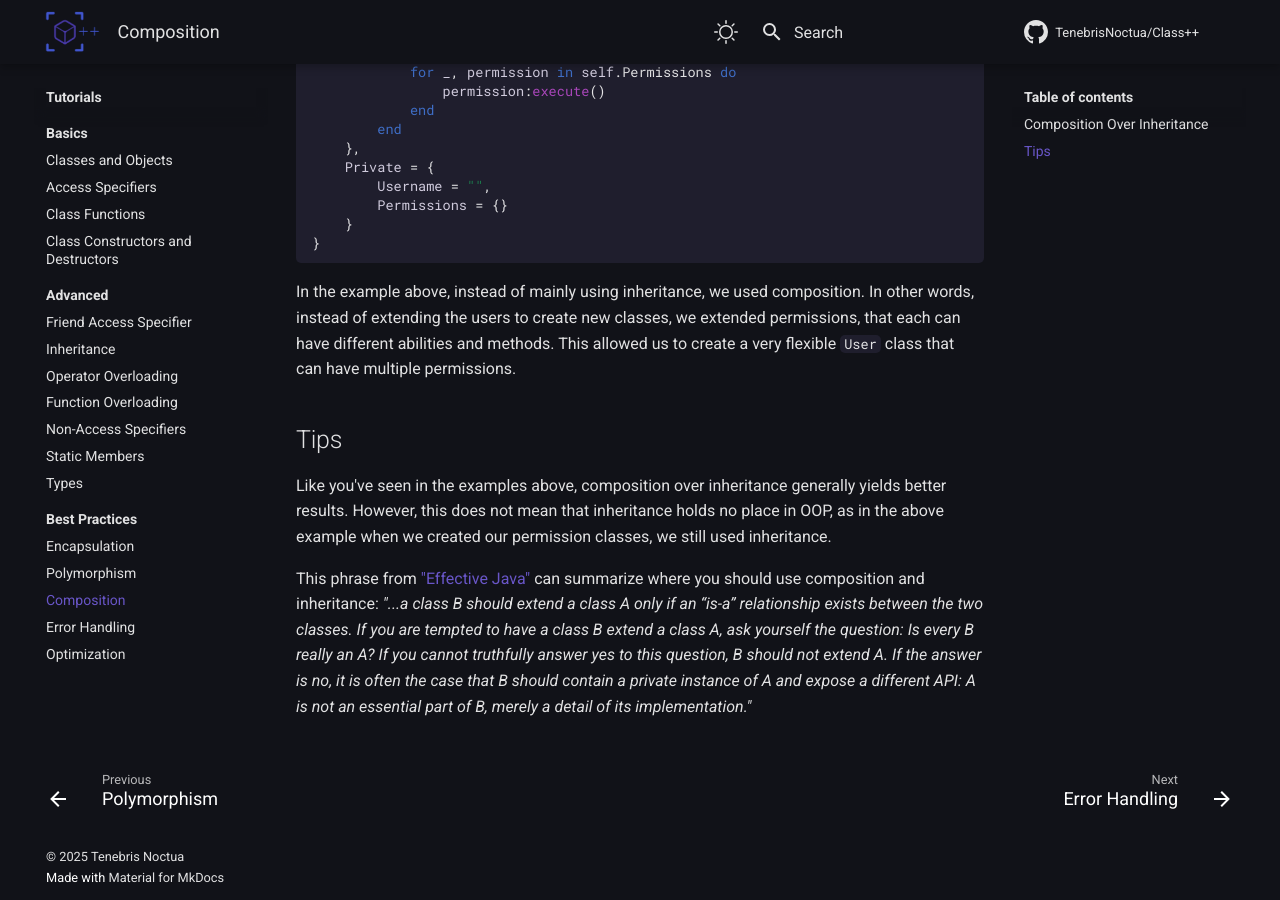
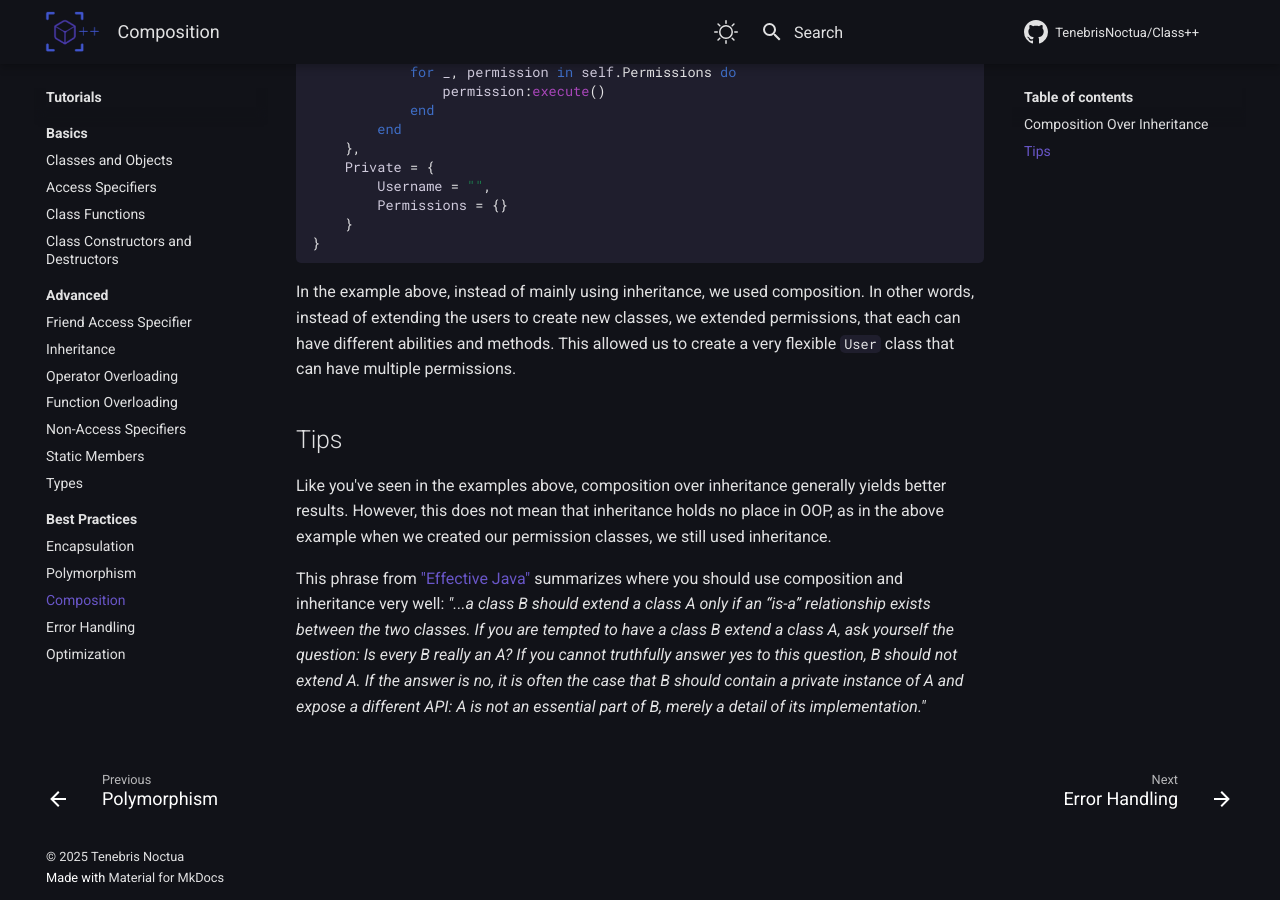
Before and after one commit to TenebrisNoctua/ClassPP, an MkDocs documentation site: the page built from docs/tutorials/best-practices/composition.md, in a window 1280 px wide and 900 px high, scrolled down 3451 px. Built offline with MkDocs 1.6.1 and Material for MkDocs 9.7.7, drawn with Linux system fonts in a browser that asks for light colours; comment, search, counter and statistics services are not loaded; the version menu is left out.

Commit message:
Update the Documentation

```diff
--- a/docs/tutorials/best-practices/composition.md
+++ b/docs/tutorials/best-practices/composition.md
@@ -162,4 +162,4 @@
 
 Like you've seen in the examples above, composition over inheritance generally yields better results. However, this does not mean that inheritance holds no place in OOP, as in the above example when we created our permission classes, we still used inheritance.
 
-This phrase from ["Effective Java"](https://kea.nu/files/textbooks/new/Effective%20Java%20(2017%2C%20Addison-Wesley).pdf) can summarize where you should use composition and inheritance: *"...a class B should extend a class A only if an “is-a” relationship exists between the two classes. If you are tempted to have a class B extend a class A, ask yourself the question: Is every B really an A? If you cannot truthfully answer yes to this question, B should not extend A. If the answer is no, it is often the case that B should contain a private instance of A and expose a different API: A is not an essential part of B, merely a detail of its implementation."*
+This phrase from ["Effective Java"](https://kea.nu/files/textbooks/new/Effective%20Java%20(2017%2C%20Addison-Wesley).pdf) summarizes where you should use composition and inheritance very well: *"...a class B should extend a class A only if an “is-a” relationship exists between the two classes. If you are tempted to have a class B extend a class A, ask yourself the question: Is every B really an A? If you cannot truthfully answer yes to this question, B should not extend A. If the answer is no, it is often the case that B should contain a private instance of A and expose a different API: A is not an essential part of B, merely a detail of its implementation."*
```
